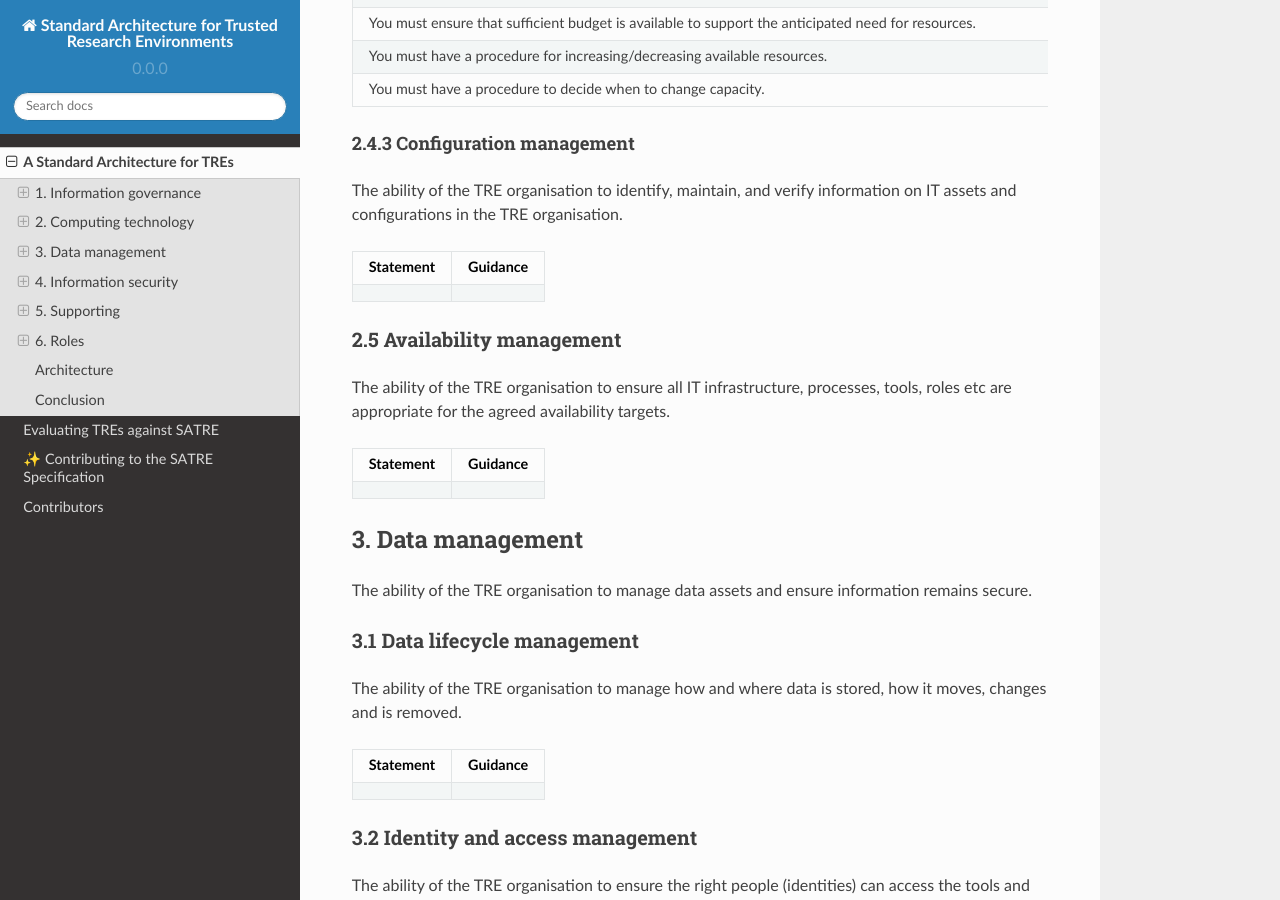
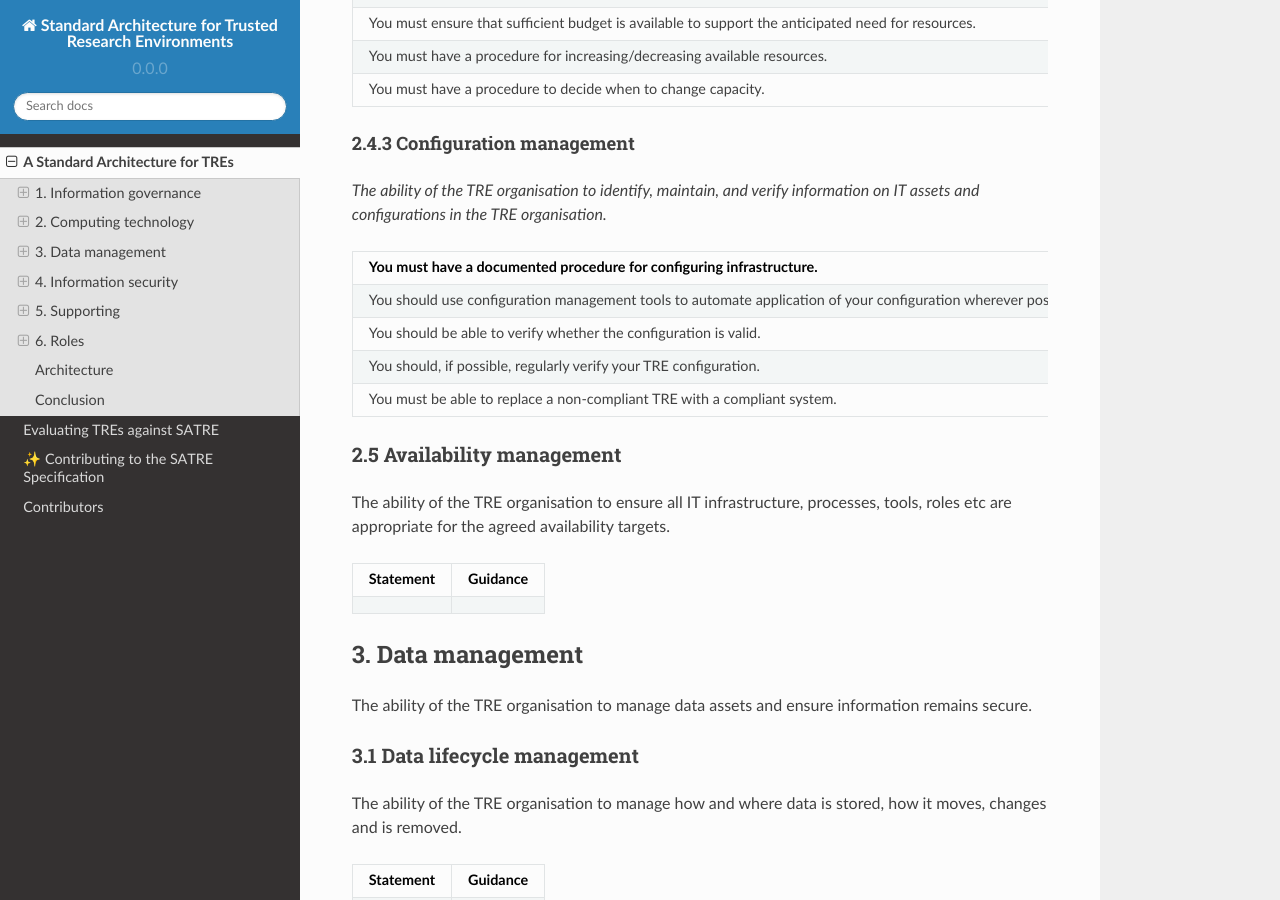
Before and after one commit to sa-tre/satre-specification, a Sphinx documentation site: the page built from docs/source/standard.md, in a window 1280 px wide and 900 px high, scrolled down 5639 px. Built offline with Sphinx 7.4.7 and the Read the Docs theme 2.0.0, drawn with Linux system fonts in a browser that asks for light colours.

Commit message:
:memo: Added configuration management section.
Co-authored-by: Jim Madge <jmadge@turing.ac.uk>
Co-authored-by: Hari Sood <hsood@turing.ac.uk>
Co-authored-by: Matt Craddock <mcraddock@turing.ac.uk>

````diff
--- a/docs/source/standard.md
+++ b/docs/source/standard.md
@@ -260,11 +260,27 @@ _The ability of the TRE organisation to ensure the right amount of resources are
 
 #### 2.4.3 Configuration management
 
-The ability of the TRE organisation to identify, maintain, and verify information on IT assets and configurations in the TRE organisation.
+_The ability of the TRE organisation to identify, maintain, and verify information on IT assets and configurations in the TRE organisation._
 
-| Statement | Guidance |
-| --------- | -------- |
-|           |          |
+```{list-table}
+:header-rows: 1
+:name: tab-configuration-management
+* - You must have a documented procedure for configuring infrastructure.
+  - This might, for instance, be a handbook that is followed or a set of automated scripts.
+  - Mandatory
+* - You should use configuration management tools to automate application of your configuration wherever possible.
+  - This might involve configuration-as-code tools such as Ansible, Chef, Puppet or Windows Desired State Configuration or simply automated scripts.
+  - Recommended
+* - You should be able to verify whether the configuration is valid.
+  - This might, for instance, involve running your configuration management tool in 'check' mode.
+  - Recommended
+* - You should, if possible, regularly verify your TRE configuration.
+  - This will limit the amount of time the TRE can spend in a non-compliant state.
+  - Mandatory
+* - You must be able to replace a non-compliant TRE with a compliant system.
+  - This might involve reconfiguring a running system or by replacing it with a compliant one.
+  - Mandatory
+```
 
 ### 2.5 Availability management
 
````
